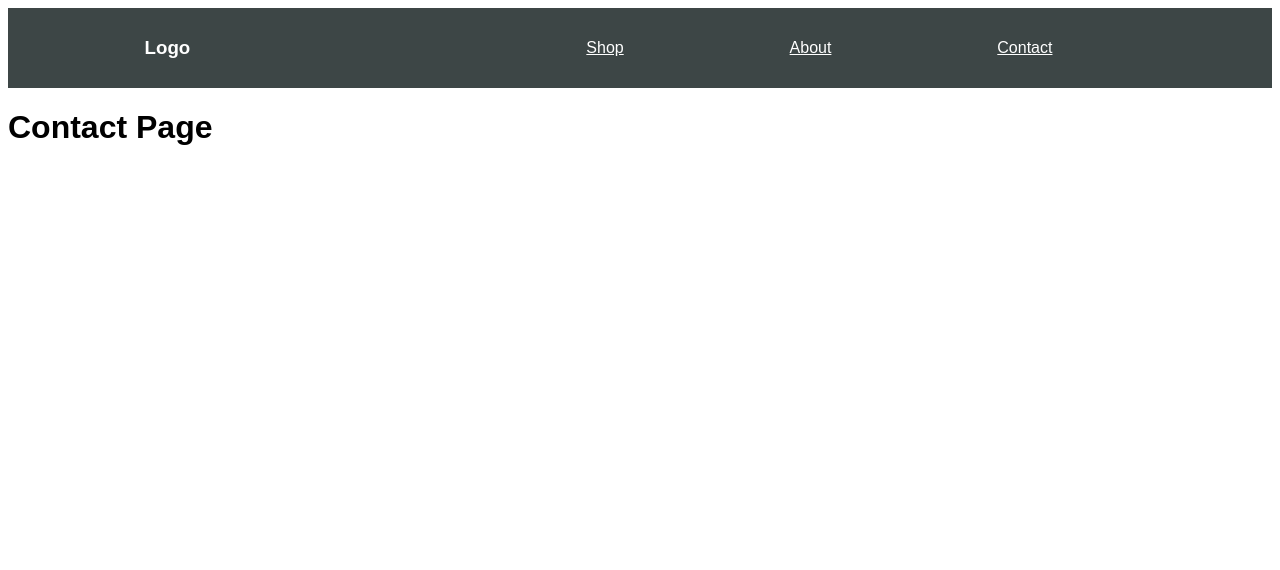
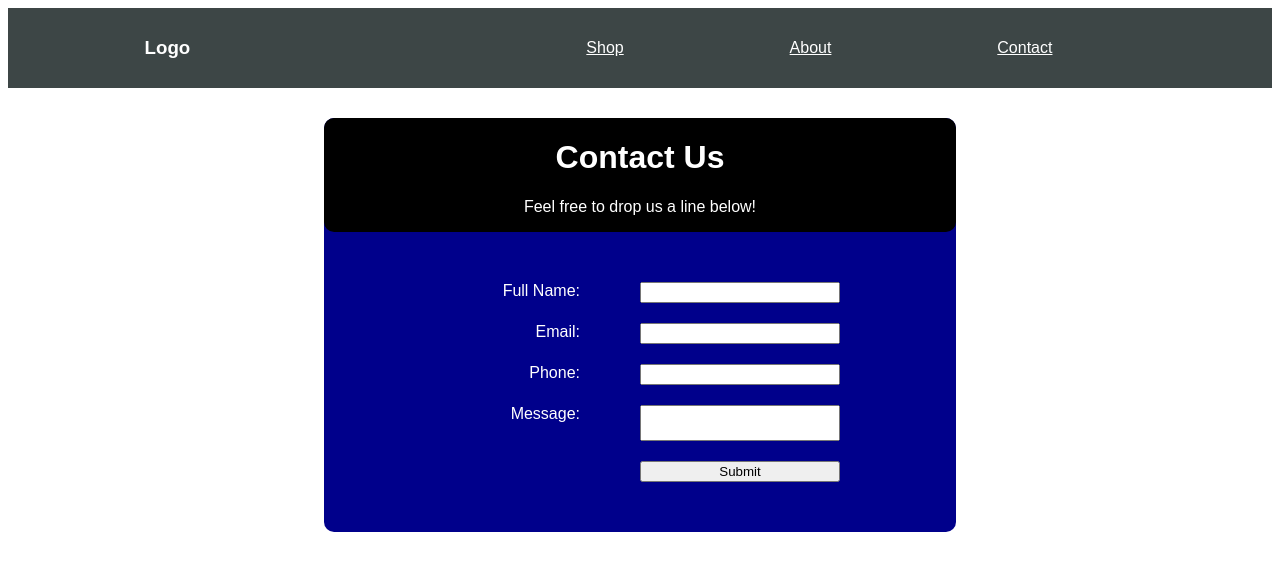
Before and after one commit to Mall3a/online-shop, a React (Create React App) app: page /contact in a window 1280 px wide. Shown: the top 570 px of the page. Built offline with nearby package versions, Linux system fonts and the light colour scheme.

Commit message:
Cambios formulario contacto

```diff
--- a/src/components/Contact/index.js
+++ b/src/components/Contact/index.js
@@ -1,11 +1,61 @@
-import React from 'react'
+import React, { useState } from 'react'
 import PropTypes from 'prop-types'
+import styles from './index.module.css'
 
 const Contact = props => {
+
+    const [name, setName] = useState('');
+    const [email, setEmail] = useState('');
+    const [phone, setPhone] = useState('');
+    const [message, setMessage] = useState('');
+
+    const handleOnSubmit = (e) => {
+        e.preventDefault();
+        const payload = {
+            name,
+            email,
+            phone,
+            message
+        }
+        setName('');
+        setEmail('');
+        setPhone('');
+        setMessage('');
+        console.log(payload);
+    }
+
     return (
-        <div>
-            <h1>Contact Page</h1>
-        </div>
+
+        <form onSubmit={handleOnSubmit} className={styles.insideContainer}>
+            <div className={styles.header}>
+                <h1>Contact Us</h1>
+                <p>Feel free to drop us a line below!</p>
+            </div>
+            <div className={styles.body}>
+                <div>
+                    <label>Full Name:</label>
+                    <input type="text" value={name} onChange={(e) => setName(e.target.value)}></input>
+                </div>
+                <div>
+                    <label>Email:</label>
+                    <input type="text" value={email} onChange={(e) => setEmail(e.target.value)}></input>
+                </div>
+                <div>
+                    <label>Phone:</label>
+                    <input type="text" value={phone} onChange={(e) => setPhone(e.target.value)}></input>
+                </div>
+                <div>
+                    <label>Message:</label>
+                    <textarea value={message} onChange={(e) => setMessage(e.target.value)}></textarea>
+                </div>
+                <div>
+                    <label></label>
+                    <button type="submit">Submit</button>
+                </div>
+            </div>
+        </form>
+
+
     )
 }
 
--- a/src/components/Contact/index.module.css
+++ b/src/components/Contact/index.module.css
@@ -0,0 +1,57 @@
+
+:local(.insideContainer){
+    background-color: darkblue;
+    display: flex;
+    flex-direction: column;
+    align-items: center;
+    margin: auto;
+    width: 50%;
+    border-radius:10px;
+    margin-top: 30px;
+    color: white;
+}
+
+:local(.header){
+    text-align: center;
+    border-radius: 10px;
+    background-color: black;
+    width: 100%;
+}
+
+:local(.body){
+    margin: 30px;
+    padding: 10px;
+
+}
+:local(.body div){
+    display: grid;
+    grid-template-columns: repeat(2, 200px);
+    padding: 10px;
+}
+:local(.body label){
+    text-align: end;
+    margin-right: 30%;
+}
+:local(.body textarea) {
+    resize: none;
+  }
+
+
+@media (max-width: 900px) {
+
+    :local(.body label){
+        text-align: end;
+        margin-right: 10%;
+    }
+
+    :local(.body textarea) {
+        width: 100px;
+    }
+
+    :local(.body input) {
+        width: 100px;
+    }
+    :local(.body button) {
+        width: 100px;
+    }
+  }
```
Also changed, not shown: 1 other file (tests, documents, lock files or other folders).
